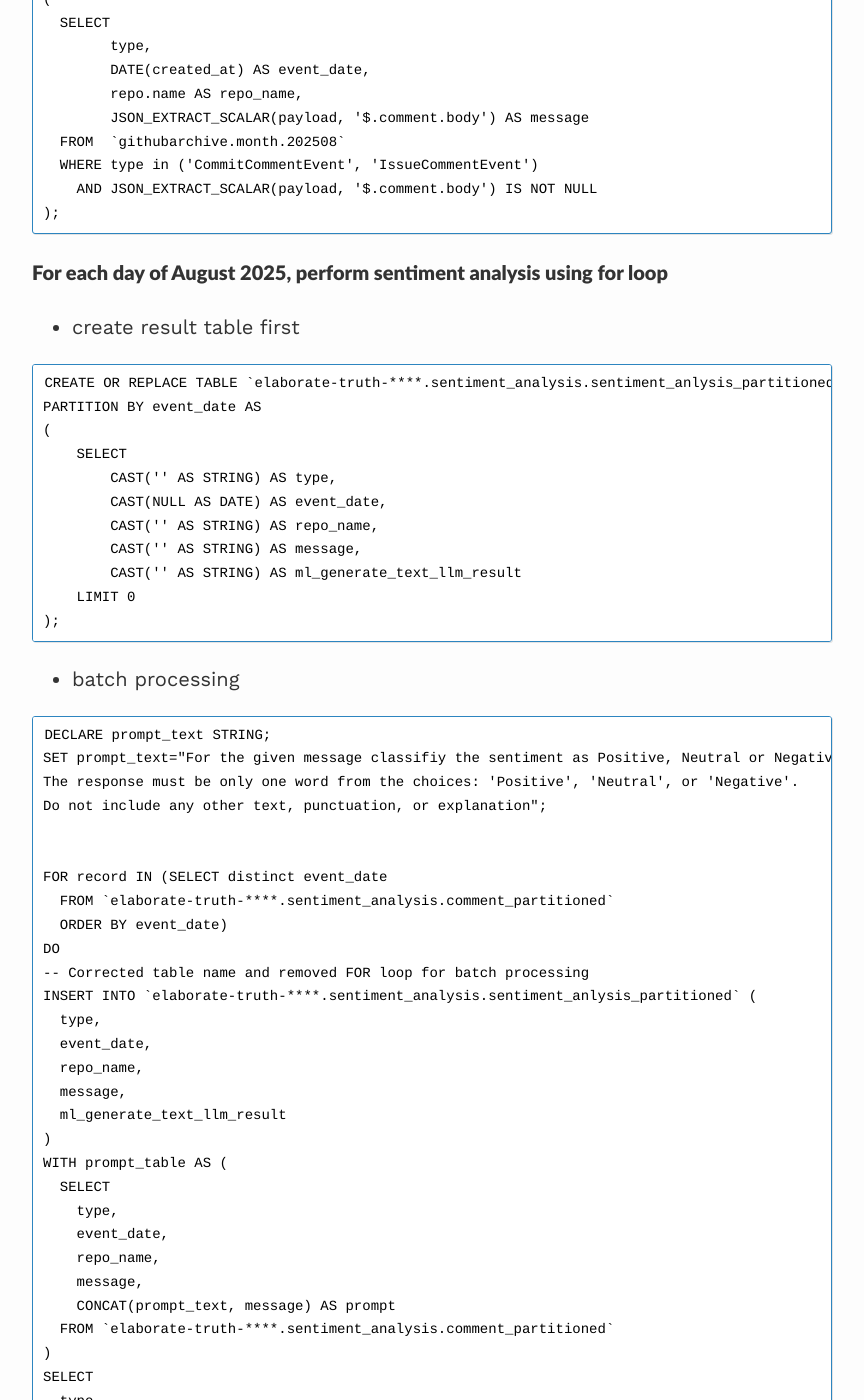
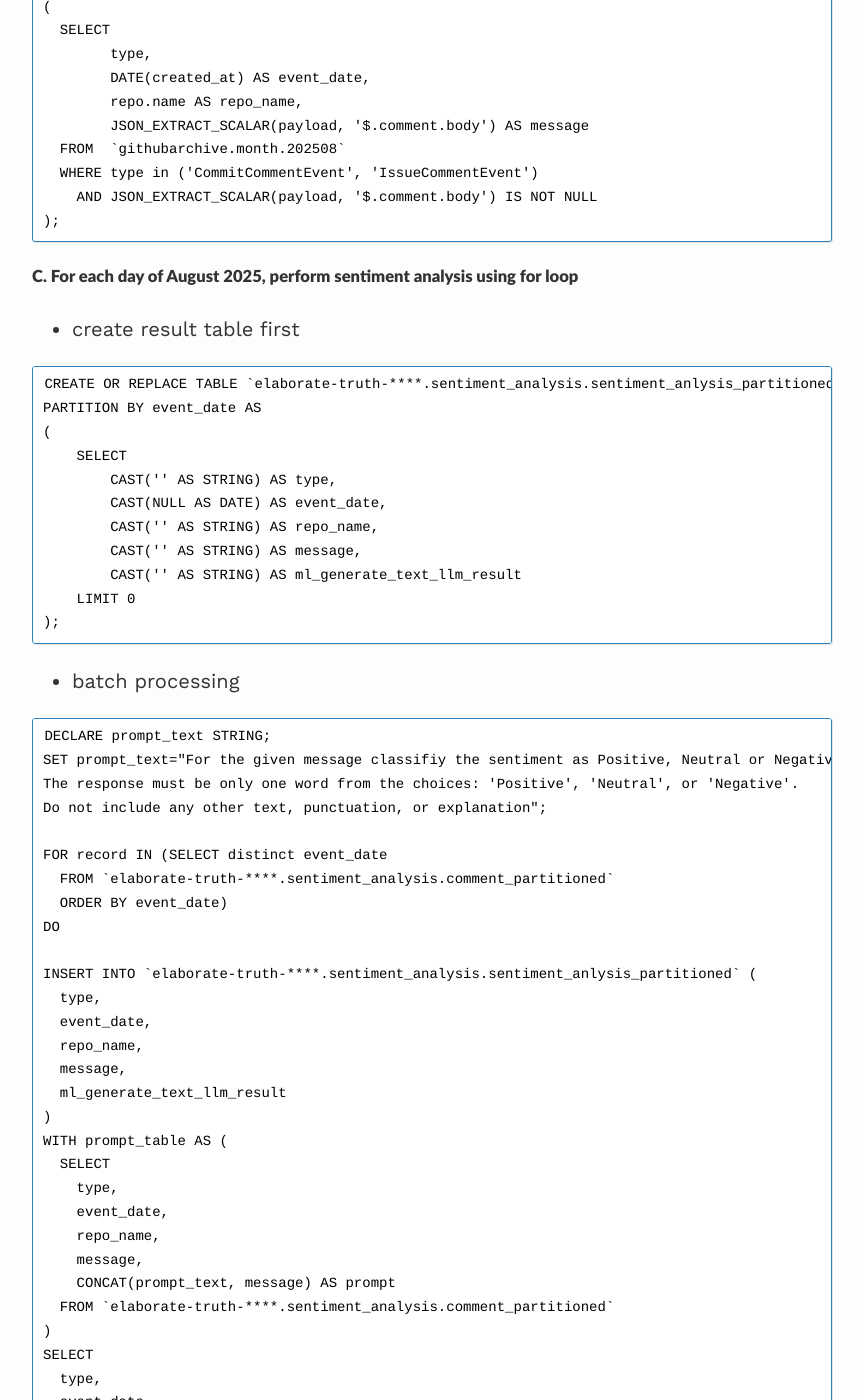
Before and after one commit to sophie3101/sophie3101.github.io, a Jekyll site: the page built from _projects/bigquery_github.md, in a window 1280 px wide and 1400 px high, scrolled down 3020 px. Shown: the whole window, without its empty margins (208-1072 px from the left). Built offline with Jekyll 4.4.1, drawn with Linux system fonts in a browser that asks for light colours; some of the changed text lies outside the part shown.

Commit message:
edit style

````diff
--- a/_projects/bigquery_github.md
+++ b/_projects/bigquery_github.md
@@ -3,36 +3,38 @@ layout: post
 title: Sentiment Analysis of GitHub Comments
 description: utilizingz Google BigQuery and the GitHub Archive dataset to perform sentiment analysis on GitHub comments
 ---
-This project leverages Vertex AI to perform sentiment analysis on GitHub comment events using the public [GitHub Archive dataset](https://www.gharchive.org/)
+This project leverages **Vertex AI** to perform sentiment analysis on GitHub comment events using the public [GitHub Archive dataset](https://www.gharchive.org/)
 . Comment data is extracted from the dataset and analyzed with Vertex AI’s natural language processing capabilities to assess developer sentiment.
 
 ## Project Overview
-- **Motivation**:  gaining hands-on experience with Google BigQuery for processing large-scale datasets and exploring the capabilities of generative AI for natural language sentiment analysis. By analyzing GitHub comment events from the public GitHub Archive dataset, the project provided a practical opportunity to combine data engineering skills with AI-driven text analysis in a real-world context.
-- **Data Source**: GitHub Archive dataset (hosted on BigQuery), specifically `CommitCommentEvent' and  'IssueCommentEvent` events.
+- **Motivation**:  gaining hands-on experience with **Google BigQuery** for processing large-scale datasets and exploring the capabilities of generative AI for natural language sentiment analysis. By analyzing GitHub comment events from the public **GitHub Archive** dataset, the project provided a practical opportunity to combine data engineering skills with AI-driven text analysis in a real-world context.
+- **Data Source**: GitHub Archive dataset (hosted on BigQuery), specifically `CommitCommentEvent` and  `IssueCommentEvent` events.
 - **Processing**: SQL queries in BigQuery to extract relevant comment text
 - **Sentiment Analysis**: Google Cloud Vertex AI (`gemini-2.0-flash-lite-001` model)
 
 ## Instruction to set up
 ### Set up requirements before querying
-1. Enable BigQuery API
-    [link here](https://console.cloud.google.com/apis/library/bigqueryconnection.googleapis.com)
-2. Create Cloud resource connections
-    - Go to the [BigQuery page](https://console.cloud.google.com/bigquery)
-    - In the Explorer pane on the left, click add **Add data**
-    - After the **Add data dialog** opens, select **Business Applications** in the **Filter By** left pane, under the **Data Source Type** section.
-    - Or enter **Vertex AI** in the **Search for data sources** field on the right panel.
+#### 1. Enable BigQuery API
 
-        ![image](/assets/screenshots/bigquery1.png)
+  [link here](https://console.cloud.google.com/apis/library/bigqueryconnection.googleapis.com)
 
-    - Click on **BigQuery Federation** solution card.
-    - The **External data source** dialog pop up, select **Vertex AI remote models, remote functions and BigLake (Cloud Resource)** in the **Connection type** list/
-    - In the **Connection ID** field, enter a name for your connection. For example, I named my connection id as `bigquery_w_vertex_ai_connection`
+#### 2. Create Cloud resource connections
+  - Go to the [BigQuery page](https://console.cloud.google.com/bigquery)
+  - In the Explorer pane on the left, click add **Add data**
+  - After the **Add data dialog** opens, select **Business Applications** in the **Filter By** left pane, under the **Data Source Type** section.
+  - Or enter **Vertex AI** in the **Search for data sources** field on the right panel.
 
-        ![image2](/assets/screenshots/bigquery2.png)
+      ![image](/assets/screenshots/bigquery1.png)
 
-    - Click Create connection.
+  - Click on **BigQuery Federation** solution card.
+  - The **External data source** dialog pop up, select **Vertex AI remote models, remote functions and BigLake (Cloud Resource)** in the **Connection type** list
+  - In the **Connection ID** field, enter a name for your connection. For example, I named my connection id as `bigquery_w_vertex_ai_connection`
 
-3. Grant access to the service account
+      ![image2](/assets/screenshots/bigquery2.png)
+
+  - Click Create connection.
+
+#### 3. Grant access to the service account
   - Go to [**IAM & Admin**](https://console.cloud.google.com/project/_/iam-admin) page
   - Select your current project, click **Grant access**
   - The **Grant access your project name** dialog open, in **New principals** field, enter **Service account id** for connection you created in step 2
@@ -41,10 +43,12 @@ This project leverages Vertex AI to perform sentiment analysis on GitHub comment
         - Vertex AI user
   - Hit **Save**
 
-More information about the set upcan be found [here](https://cloud.google.com/bigquery/docs/create-cloud-resource-connection)
+  More information about the set upcan be found [here](https://cloud.google.com/bigquery/docs/create-cloud-resource-connection)
 
-4. Begin to do query
-#### A. Create a remote model in BigQuery that utilizes a Vertex AI foundation model.
+#### 4. Begin to do query
+
+##### A. Create a remote model in BigQuery that utilizes a Vertex AI foundation model.
+
 Syntax
 ```
 CREATE OR REPLACE MODEL
@@ -65,7 +69,7 @@ OPTIONS (endpoint = 'gemini-2.0-flash-lite-001');
 ```
 
 
-#### B. Extract message from github issue and commit events, for August 2025
+##### B. Extract message from github issue and commit events, for August 2025
 ```
 CREATE OR REPLACE TABLE `elaborate-truth-****.sentiment_analysis.comment_partitioned`
 PARTITION BY event_date AS
@@ -81,7 +85,7 @@ PARTITION BY event_date AS
 );
 ```
 
-#### For each day of August 2025, perform sentiment analysis using for loop
+##### C. For each day of August 2025, perform sentiment analysis using for loop
 - create result table first
 
 ```
@@ -106,12 +110,11 @@ SET prompt_text="For the given message classifiy the sentiment as Positive, Neut
 The response must be only one word from the choices: 'Positive', 'Neutral', or 'Negative'.
 Do not include any other text, punctuation, or explanation";
 
-
 FOR record IN (SELECT distinct event_date
   FROM `elaborate-truth-****.sentiment_analysis.comment_partitioned`
   ORDER BY event_date)
 DO
--- Corrected table name and removed FOR loop for batch processing
+
 INSERT INTO `elaborate-truth-****.sentiment_analysis.sentiment_anlysis_partitioned` (
   type,
   event_date,
@@ -149,11 +152,11 @@ SELECT 'Finished processing sentiment analysis for ' || CAST(record.event_date A
 END FOR;
 ```
 
-#### Example output (`elaborate-truth-****.sentiment_analysis.sentiment_anlysis_partitioned` table)
+##### Example output (`elaborate-truth-****.sentiment_analysis.sentiment_anlysis_partitioned` table)
 
  ![image3](/assets/screenshots/bigquery3.png)
 
-#### Analysis
+##### Analysis
 
 ```
 SELECT type,
````
Also changed, not shown: 15 other files.
